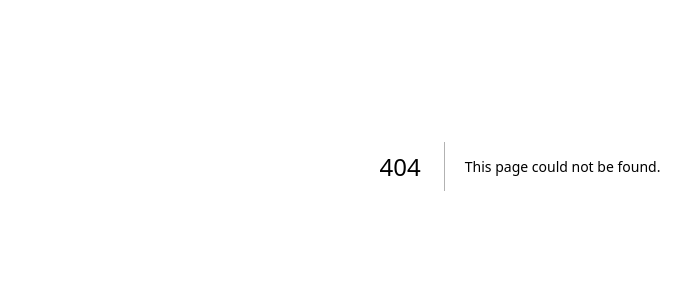
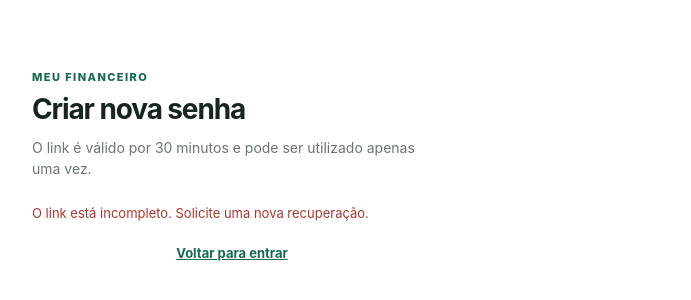
Before and after one commit to DeldMi/finance-app, a Next.js app: page /reset-password in a window 1280 px wide. Before the commit this address had no page. Shown: the part 234-534 px from the top of the page, without its empty margins (120-811 px from the left). Built offline with nearby package versions, Linux system fonts and the light colour scheme.

Commit message:
ui: add secure password recovery pages

```diff
--- /dev/null
+++ b/src/app/reset-password/page.tsx
@@ -0,0 +1,70 @@
+'use client';
+
+import { useSearchParams } from 'next/navigation';
+import { Suspense, useState } from 'react';
+
+function ResetPasswordForm() {
+  const searchParams = useSearchParams();
+  const token = searchParams.get('token') || '';
+  const [password, setPassword] = useState('');
+  const [confirmPassword, setConfirmPassword] = useState('');
+  const [message, setMessage] = useState('');
+  const [success, setSuccess] = useState(false);
+  const [busy, setBusy] = useState(false);
+
+  async function submit(event: React.FormEvent<HTMLFormElement>) {
+    event.preventDefault();
+    setBusy(true);
+    setMessage('');
+    try {
+      const response = await fetch('/api/reset-password', {
+        method: 'POST',
+        headers: { 'Content-Type': 'application/json' },
+        body: JSON.stringify({ token, password, confirmPassword }),
+      });
+      const result = await response.json();
+      if (!response.ok) throw new Error(result.error || 'Não foi possível redefinir a senha.');
+      setSuccess(true);
+      setMessage(result.message || 'Senha redefinida com sucesso.');
+    } catch (error) {
+      setMessage(error instanceof Error ? error.message : 'Não foi possível redefinir a senha.');
+    } finally {
+      setBusy(false);
+    }
+  }
+
+  return (
+    <main className="login-shell">
+      <section className="login-form-side">
+        <div className="login-card">
+          <p className="eyebrow">Meu Financeiro</p>
+          <h1 className="login-heading">Criar nova senha</h1>
+          <p className="login-copy">O link é válido por 30 minutos e pode ser utilizado apenas uma vez.</p>
+          {!token ? (
+            <p className="form-error" role="alert">O link está incompleto. Solicite uma nova recuperação.</p>
+          ) : success ? (
+            <p className="form-error" role="status">{message}</p>
+          ) : (
+            <form className="login-form" onSubmit={submit}>
+              <label className="field">
+                <span className="field-label">Nova senha</span>
+                <input className="input" type="password" autoComplete="new-password" minLength={8} maxLength={72} value={password} onChange={(event) => setPassword(event.target.value)} required />
+              </label>
+              <label className="field">
+                <span className="field-label">Confirmar nova senha</span>
+                <input className="input" type="password" autoComplete="new-password" minLength={8} maxLength={72} value={confirmPassword} onChange={(event) => setConfirmPassword(event.target.value)} required />
+              </label>
+              <button className="button button-primary" type="submit" disabled={busy}>{busy ? 'Salvando...' : 'Redefinir senha'}</button>
+            </form>
+          )}
+          {message && !success && <p className="form-error" role="alert">{message}</p>}
+          <p className="login-switch"><a className="link-button" href="/login">Voltar para entrar</a></p>
+        </div>
+      </section>
+    </main>
+  );
+}
+
+export default function ResetPasswordPage() {
+  return <Suspense fallback={<main className="login-form-side">Carregando...</main>}><ResetPasswordForm /></Suspense>;
+}
```
